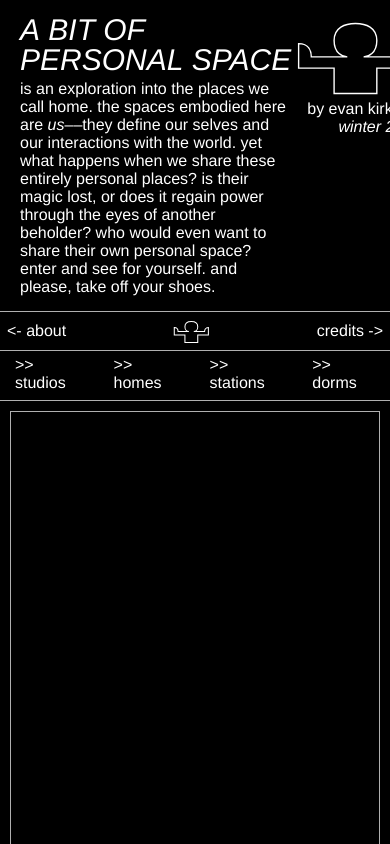
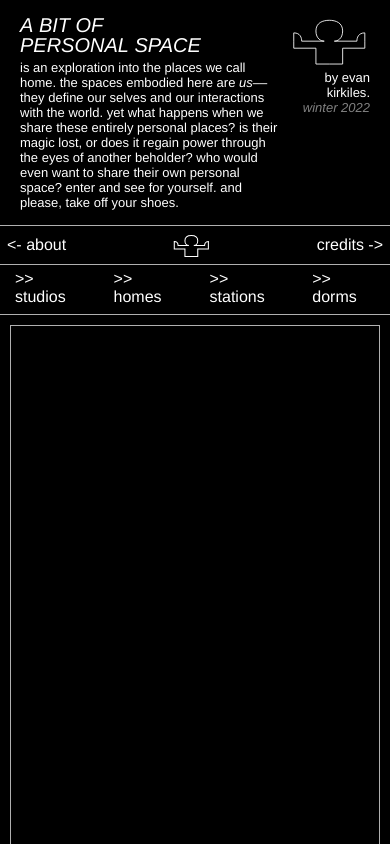
Before and after one commit to evankirkiles/abitofpersonalspace, a Next.js app: page / in a window 390 px wide. Shown: the top 844 px of the page. Built offline with nearby package versions, Linux system fonts and the light colour scheme.

Commit message:
Fixed mobile layout issues.

```diff
--- a/src/pages/index.tsx
+++ b/src/pages/index.tsx
@@ -26,7 +26,7 @@ export default function Home() {
             your shoes.
           </div>
         </div>
-        <div className={s.logo_column}>
+        <div className={`${s.logo_column} ${s.subtext}`}>
           <div className={s.logo}>
             <Logo />
           </div>
@@ -42,7 +42,7 @@ export default function Home() {
             </a>
             .
           </span>
-          <span>
+          <span className={s.date}>
             <i>winter 2022</i>
           </span>
         </div>
--- a/src/styles/Home.module.scss
+++ b/src/styles/Home.module.scss
@@ -65,6 +65,7 @@
   top: 0;
   left: 0;
   padding: 15px 20px;
+  gap: 5px;
   display: flex;
   flex-direction: row;
   justify-content: space-between;
@@ -77,7 +78,7 @@
 }
 
 .title {
-  font-size: 30px;
+  font-size: 20px;
   font-style: italic;
   font-weight: 400;
   line-height: 1;
@@ -90,13 +91,29 @@
   }
 
   @include respond-to('xsmall') {
-    font-size: 40px;
+    font-size: 30px;
   }
 
   @include respond-to('small') {
     white-space: nowrap;
     font-size: 50px;
   }
+}
+
+.subtext {
+  font-size: 13px;
+
+  @include respond-to('xsmall') {
+    font-size: 16px;
+  }
+
+  @include respond-to('medium') {
+    font-size: 20px;
+  }
+}
+
+.date {
+  opacity: 0.5;
 }
 
 .main_container {
@@ -117,14 +134,20 @@
   justify-content: flex-start;
   align-items: flex-end;
   height: 100%;
+  text-align: right;
+  flex: 1;
 }
 
 .logo {
   transition: height 0.2s ease-in-out;
-  height: 80px;
+  height: 50px;
   aspect-ratio: 164 / 101;
   margin-bottom: 5px;
   background-color: $background;
+
+  @include respond-to('xsmall') {
+    height: 80px;
+  }
 }
 
 .link {
```
Also changed, not shown: public/site.webmanifest, public/vercel.svg (deleted).
